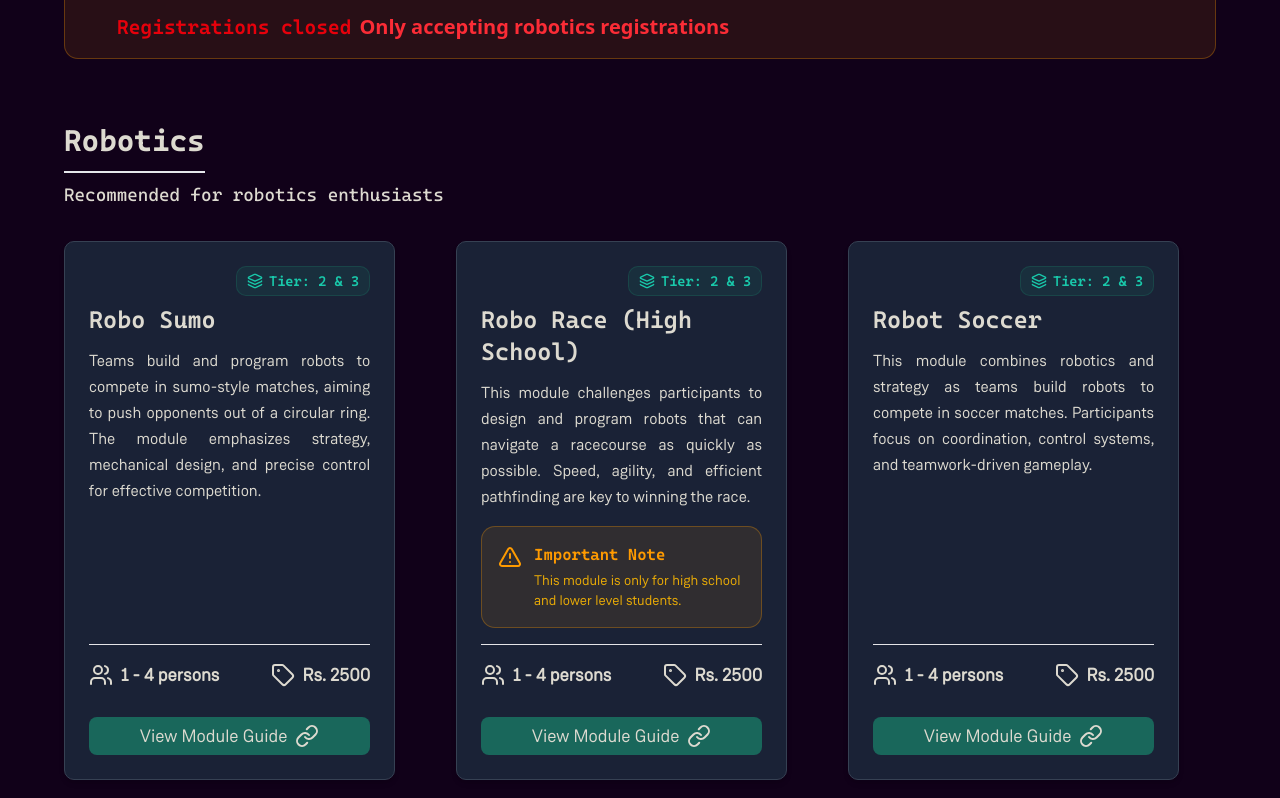
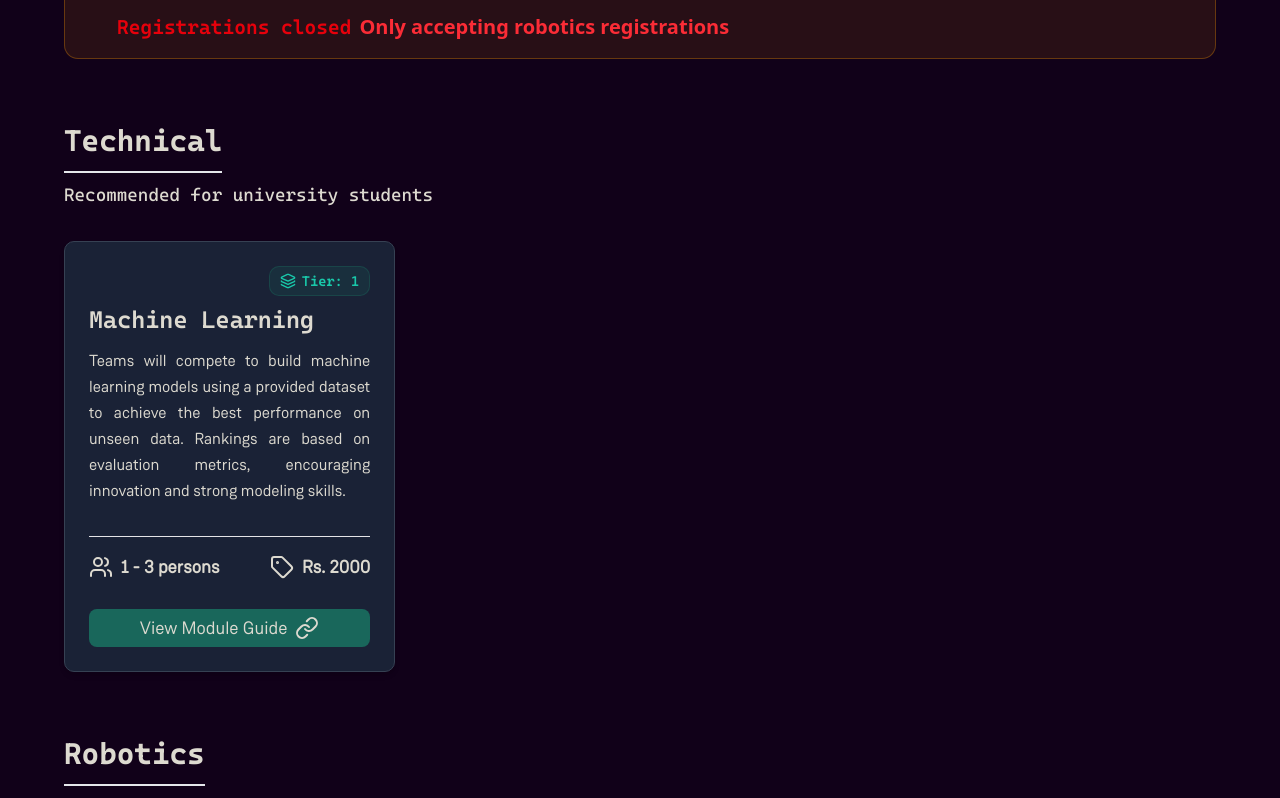
Before and after one commit to css-iba/css-website, a Next.js app: page /ProBattle in a window 1280 px wide. Shown: the part 2840-3638 px from the top of the page. Built offline with nearby package versions, Linux system fonts and the light colour scheme.

Commit message:
Update constants.ts

```diff
--- a/app/ProBattle/constants.ts
+++ b/app/ProBattle/constants.ts
@@ -157,17 +157,17 @@ const modulesData: ModuleCardProps[] = [
   //   category: 'Technical',
   //   Tier: [1]
   // },
-  // {
-  //   name: 'Machine Learning',
-  //   description:
-  //     'Teams will compete to build machine learning models using a provided dataset to achieve the best performance on unseen data. Rankings are based on evaluation metrics, encouraging innovation and strong modeling skills.',
-  //   minParticipants: 1,
-  //   maxParticipants: 3,
-  //   price: 2000,
-  //   guideLink: 'https://drive.google.com/file/d/1TE-QRuBZzXKMdIBsF1UpfFvc-po8Xpx7/view?usp=sharing',
-  //   category: 'Technical',
-  //   Tier: [1]
-  // },
+  {
+    name: 'Machine Learning',
+    description:
+      'Teams will compete to build machine learning models using a provided dataset to achieve the best performance on unseen data. Rankings are based on evaluation metrics, encouraging innovation and strong modeling skills.',
+    minParticipants: 1,
+    maxParticipants: 3,
+    price: 2000,
+    guideLink: 'https://drive.google.com/file/d/1TE-QRuBZzXKMdIBsF1UpfFvc-po8Xpx7/view?usp=sharing',
+    category: 'Technical',
+    Tier: [1]
+  },
   // {
   //   name: 'UI/UX Design',
   //   description:
```
